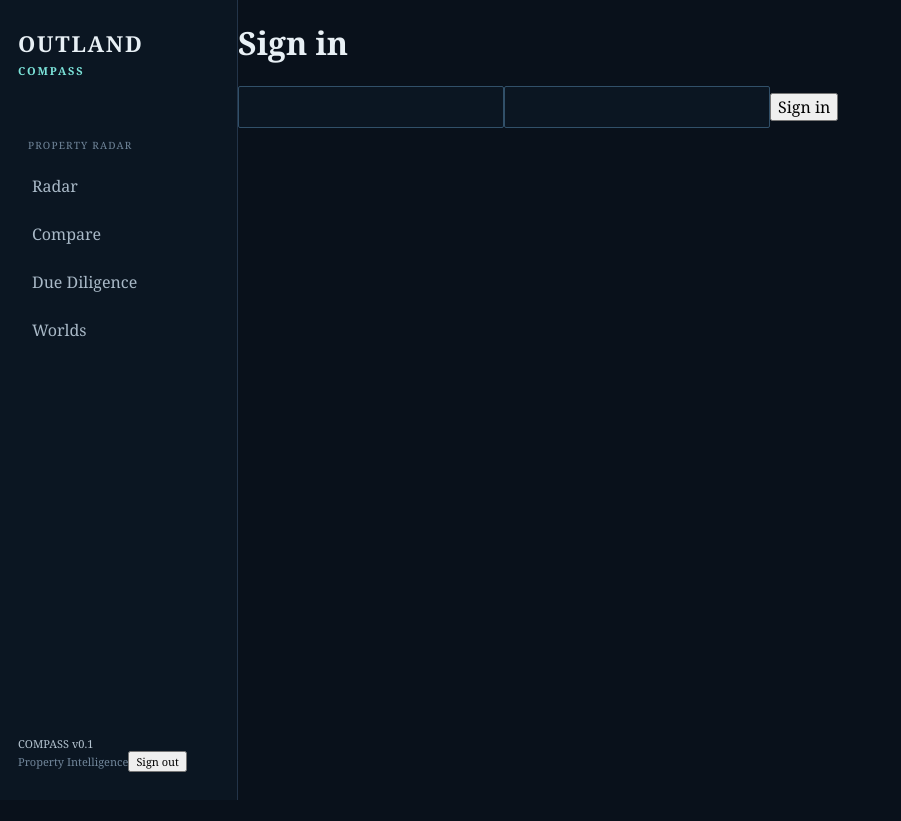
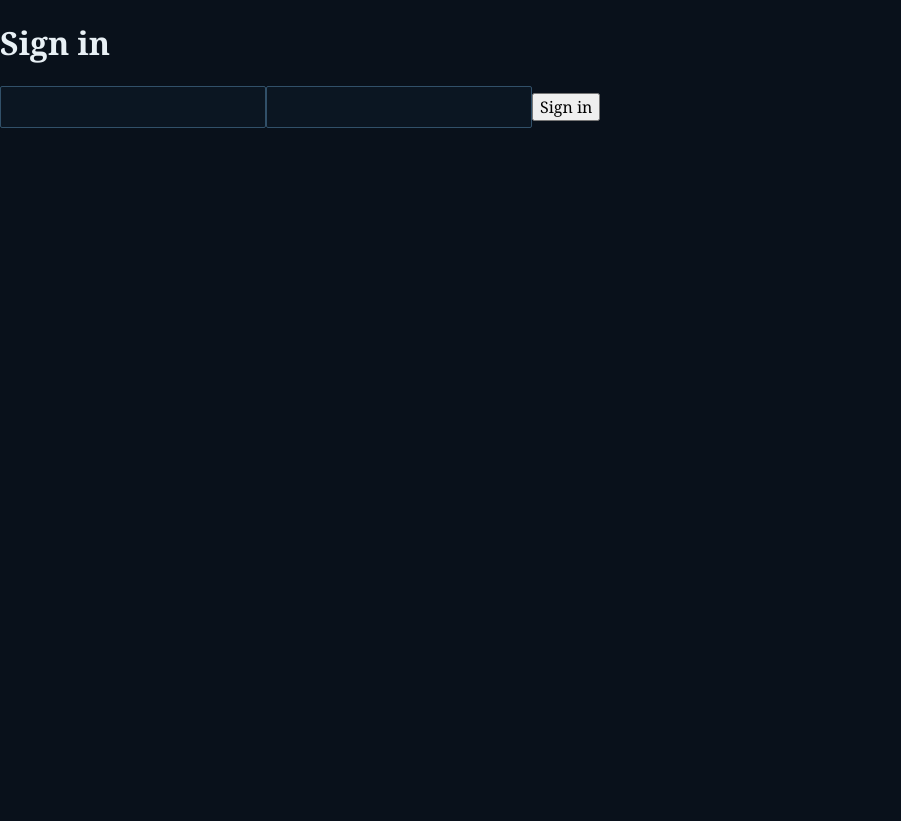
Before and after one commit to outland-compass/outland, an Angular app in the folder apps/compass/web/: page /sign-in in a window 1280 px wide. Shown: the whole page, without its empty margins (0-901 px from the left). Before the commit the page ends 800 px from the top, so only its background shows below. Built offline with nearby package versions, Linux system fonts and the light colour scheme.

Commit message:
refactor(web): make app root route-only

```diff
--- a/apps/compass/web/src/app/app.html
+++ b/apps/compass/web/src/app/app.html
@@ -1 +1 @@
-<div class="shell"><aside><div class="brand">OUTLAND<small>COMPASS</small></div><p class="nav-label">PROPERTY RADAR</p><nav><a routerLink="/radar" routerLinkActive="active">Radar</a><a routerLink="/compare" routerLinkActive="active">Compare</a><a routerLink="/due-diligence" routerLinkActive="active">Due Diligence</a><a routerLink="/worlds" routerLinkActive="active">Worlds</a></nav><div class="meta">COMPASS v0.1<br><span>Property Intelligence</span><button (click)="signOut()">Sign out</button></div></aside><main><router-outlet /></main></div>
+<router-outlet />
```
